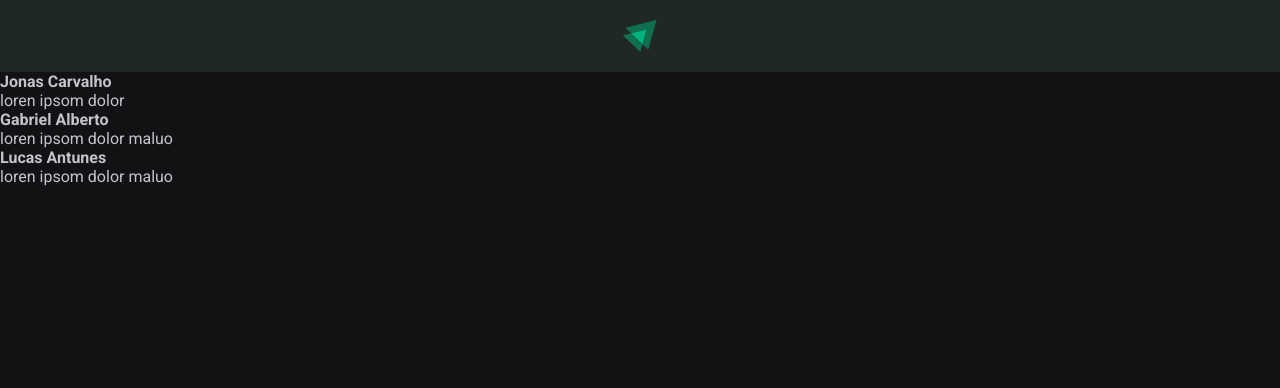
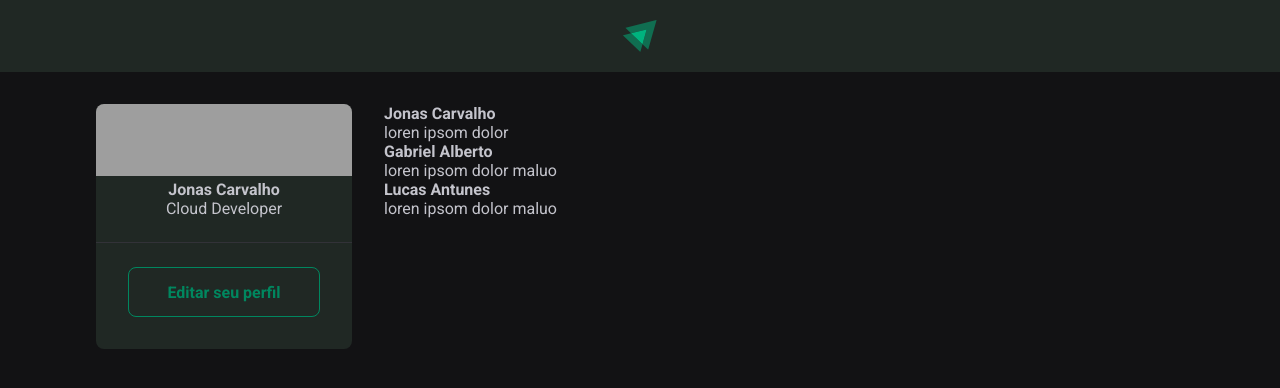
Before and after one commit to jonasmcarvalho/01-fundamentos-reactjs, a React (Vite) app: page / in a window 1280 px wide. Shown: the top 388 px of the page. Built offline with nearby package versions, Linux system fonts and the light colour scheme; grey boxes are pictures that could not be loaded.

Commit message:
Starting Sidebar Creation

```diff
--- a/src/App.jsx
+++ b/src/App.jsx
@@ -1,8 +1,11 @@
 
-import { Header } from './components/Header'
-import {Post} from './Post'
+import { Header } from './components/Header';
+import {Post} from './Post';
 
-import './global.css'
+import styles from './App.module.css';
+
+import './global.css';
+import { Sidebar } from './components/Sidebar';
 
 export function App() {
 
@@ -10,6 +13,11 @@ export function App() {
     <div>
       <Header />
 
+
+      <div className={styles.wrapper}>
+        <Sidebar />
+
+        <main>
           <Post
             author='Jonas Carvalho'
             content= 'loren ipsom dolor'
@@ -24,6 +32,8 @@ export function App() {
             author='Lucas Antunes'
             content= 'loren ipsom dolor maluo'
           />
+        </main>
+      </div>
 
     </div>
   )
--- /dev/null
+++ b/src/App.module.css
@@ -0,0 +1,10 @@
+.wrapper {
+    max-width: 70rem;
+    margin: 2rem auto;
+    padding: 0 1rem;
+
+    display: grid;
+    grid-template-columns: 256px 1fr;
+    gap: 2rem;
+    align-items: flex-start;
+}
--- /dev/null
+++ b/src/components/Sidebar.jsx
@@ -0,0 +1,24 @@
+import styles from './Sidebar.module.css';
+
+
+export function Sidebar() {
+    return(
+        <aside className={styles.sidebar}>
+            <img
+                className={styles.cover}
+                src="https://images.unsplash.com/photo-1592609931095-54a2168ae893?ixlib=rb-1.2.1&ixid=MnwxMjA3fDB8MHxwaG90by1wYWdlfHx8fGVufDB8fHx8&auto=format&fit=crop&w=500&q=50"
+            />
+
+            <div className={styles.profile}>
+                <strong>Jonas Carvalho</strong>
+                <span>Cloud Developer</span>
+            </div>
+
+            <footer>
+                <a href="#">
+                    Editar seu perfil
+                </a>
+            </footer>
+        </aside>
+    );
+}
--- /dev/null
+++ b/src/components/Sidebar.module.css
@@ -0,0 +1,39 @@
+.sidebar{
+    background: var(--gray-800);
+    border-radius: 8px;
+    overflow: hidden;
+}
+
+.cover {
+    width: 100%;
+    height: 72px;
+    object-fit: cover;
+}
+
+.profile {
+    display: flex;
+    flex-direction: column;
+    align-items: center;
+}
+
+.sidebar footer {
+    border-top: 1px solid var(--gray-600);
+    margin-top: 1.5rem;
+    padding: 1.5rem 2rem 2rem;
+}
+
+.sidebar footer a {
+    background: transparent;
+    color: var(--green-500);
+    border: 1px solid var(--green-500);
+    border-radius: 8px;
+    height: 50px;
+    padding: 0 1.5rem;
+    font-weight: bold;
+    display: block;
+    text-decoration: none;
+
+    display: flex;
+    align-items: center;
+    justify-content: center;
+}
```
Lines whose indentation alone changed are shown as unchanged.
